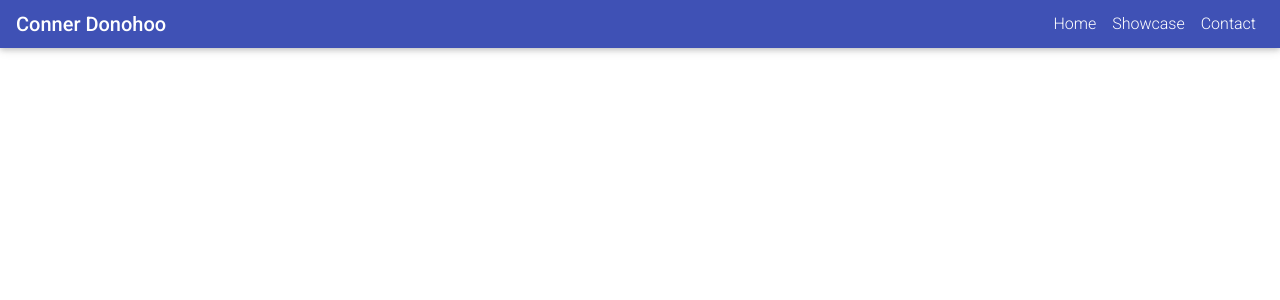
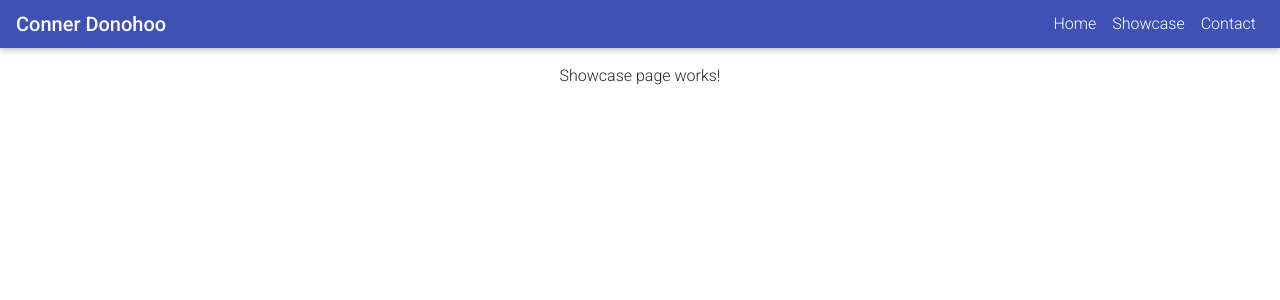
Before and after one commit to Donohoo13/ProfileV2, a React (Create React App) app: page /showcase in a window 1280 px wide. Shown: the top 300 px of the page. Built offline with nearby package versions, Linux system fonts and the light colour scheme.

Commit message:
adding showcase

```diff
--- /dev/null
+++ b/src/Components/Showcase.js
@@ -0,0 +1,104 @@
+import React, { Component } from 'react';
+import { BrowserRouter as Router } from 'react-router-dom';
+import { TabPane, TabContent, Nav, NavItem, NavLink, Row, Col, Container } from 'mdbreact';
+import classnames from 'classnames';
+
+// class Showcase extends Component {
+
+//   constructor(props) {
+//     super(props);
+//     this.toggle = this.toggle.bind(this);
+//     this.state = {
+//       activeItem: '1'
+//     };
+//   }
+//   toggle(tab) {
+//     if (this.state.activeItem !== tab) {
+//       this.setState({
+//         activeItem: tab
+//       });
+//     }
+//   }
+//   render() {
+//     return (
+//       <Router>
+//         <Container>
+//           <Nav tabs className="nav-justified">
+//             <NavItem>
+//               <NavLink
+//                 className={classnames({ active: this.state.activeItem === '1' })}
+//                 onClick={() => { this.toggle('1'); }}
+//               >
+//               Profile
+//               </NavLink>
+//             </NavItem>
+//             <NavItem>
+//               <NavLink
+//                 className={classnames({ active: this.state.activeItem === '2' })}
+//                 onClick={() => { this.toggle('2'); }}
+//               >
+//                 Follow
+//               </NavLink>
+//             </NavItem>
+//             <NavItem>
+//               <NavLink
+//                 className={classnames({ active: this.state.activeItem === '3' })}
+//                 onClick={() => { this.toggle('3'); }}
+//               >
+//                 Contact
+//               </NavLink>
+//             </NavItem>
+//           </Nav>
+//           <TabContent activeItem={this.state.activeItem}>
+//             <TabPane tabId="1">
+//               <Row>
+//                 <Col sm="12">
+//                 <br />
+//                   <p>Lorem ipsum dolor sit amet, consectetur adipisicing elit. Nihil odit magnam minima, soluta doloribus
+//                       reiciendis molestiae placeat unde eos molestias. Quisquam aperiam, pariatur. Tempora, placeat ratione
+//                       porro voluptate odit minima.</p>
+//                 </Col>
+//               </Row>
+//             </TabPane>
+//             <TabPane tabId="2">
+//               <Row>
+//                 <Col sm="12">
+//                   <br />
+//                   <p>Lorem ipsum dolor sit amet, consectetur adipisicing elit. Nihil odit magnam minima, soluta doloribus
+//                       reiciendis molestiae placeat unde eos molestias. Quisquam aperiam, pariatur. Tempora, placeat ratione
+//                       porro voluptate odit minima.</p>
+//                   <p>Lorem ipsum dolor sit amet, consectetur adipisicing elit. Nihil odit magnam minima, soluta doloribus
+//                       reiciendis molestiae placeat unde eos molestias. Quisquam aperiam, pariatur. Tempora, placeat ratione
+//                       porro voluptate odit minima.</p>
+//                 </Col>
+//               </Row>
+//             </TabPane>
+//             <TabPane tabId="3">
+//               <Row>
+//                 <Col sm="12">
+//                   <br />
+//                   <p>Lorem ipsum dolor sit amet, consectetur adipisicing elit. Nihil odit magnam minima, soluta doloribus
+//                       reiciendis molestiae placeat unde eos molestias. Quisquam aperiam, pariatur. Tempora, placeat ratione
+//                       porro voluptate odit minima.</p>
+//                 </Col>
+//               </Row>
+//             </TabPane>
+//           </TabContent>
+//         </Container>
+//       </Router>
+//     );
+//   }
+// }
+
+class Showcase extends Component {
+    render() {
+
+        return(
+            <div>
+                Showcase page works!
+            </div>
+        );
+    }
+}
+
+export default Showcase;
--- a/src/Routes/Routes.js
+++ b/src/Routes/Routes.js
@@ -3,6 +3,7 @@ import { Route } from "react-router-dom";
 
 import Home from '../Components/Home';
 import Contact from '../Components/Contact';
+import Showcase from '../Components/Showcase';
 
 export default class Routes extends Component {
     render() {
@@ -11,6 +12,7 @@ export default class Routes extends Component {
             <Fragment>
                 <Route exact path="/" component={Home} />
                 <Route path="/contact" component={Contact} />
+                <Route path="/showcase" component={Showcase} />
             </Fragment>
         );
     }
```
